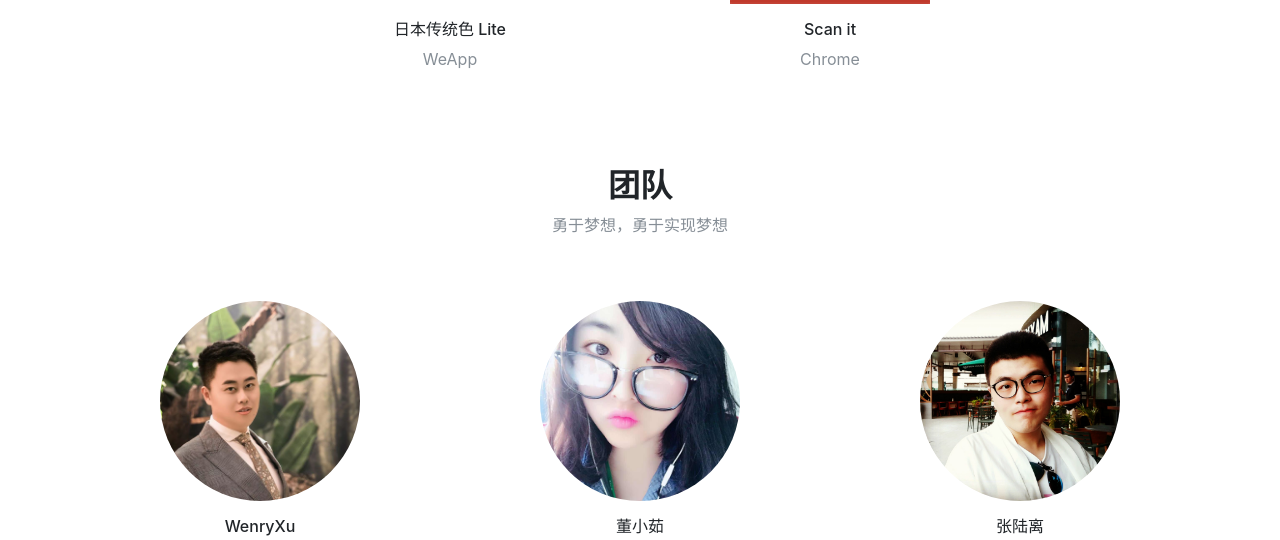
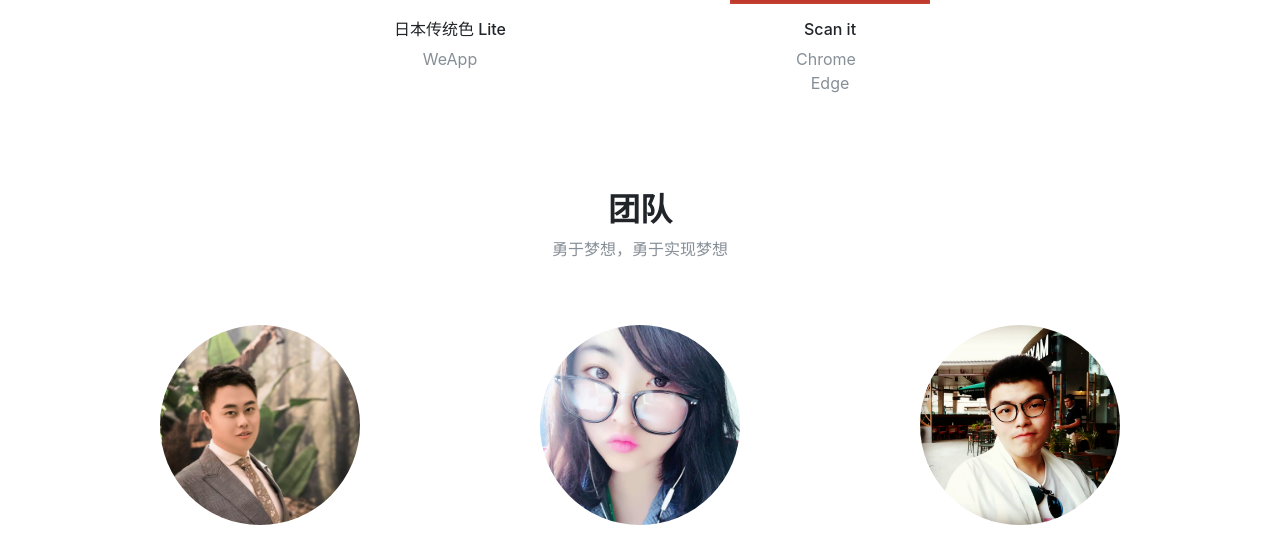
Before and after one commit to yurenio/yuren, a plain HTML site: page index.html in a window 1280 px wide. Shown: the part 1070-1610 px from the top of the page. Drawn offline with Linux system fonts and the light colour scheme.

Commit message:
Update index.html

```diff
--- a/index.html
+++ b/index.html
@@ -37,7 +37,8 @@
                     <img src="./img/portfolios/scan-it.png" alt="Scan it" class="img-fluid mb-3 portfolio" width="200" height="200">
                 </a>
                 <h6>Scan it</h6>
-                <p class="text-secondary mb-0"><a href="https://chrome.google.com/webstore/detail/dacniolddlepgdpejbnbfbkkcabhmnnc" target="_blank" class="link">Chrome</a></p>
+                <p class="text-secondary mb-0"><a href="https://chrome.google.com/webstore/detail/dacniolddlepgdpejbnbfbkkcabhmnnc" target="_blank" class="link mr-2">Chrome</a></p>
+                <p class="text-secondary mb-0"><a href="https://microsoftedge.microsoft.com/addons/detail/nlloiaklfbbldnmanmaaeiiecglelfcb" target="_blank" class="link">Edge</a></p>
             </div>
         </div>
     </div>
```
